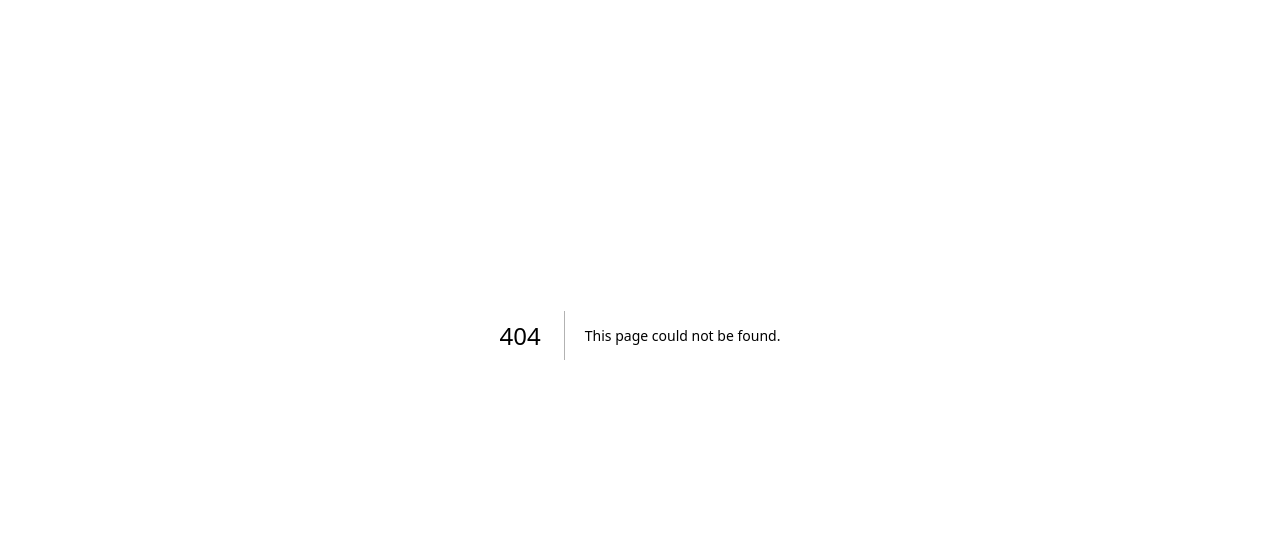
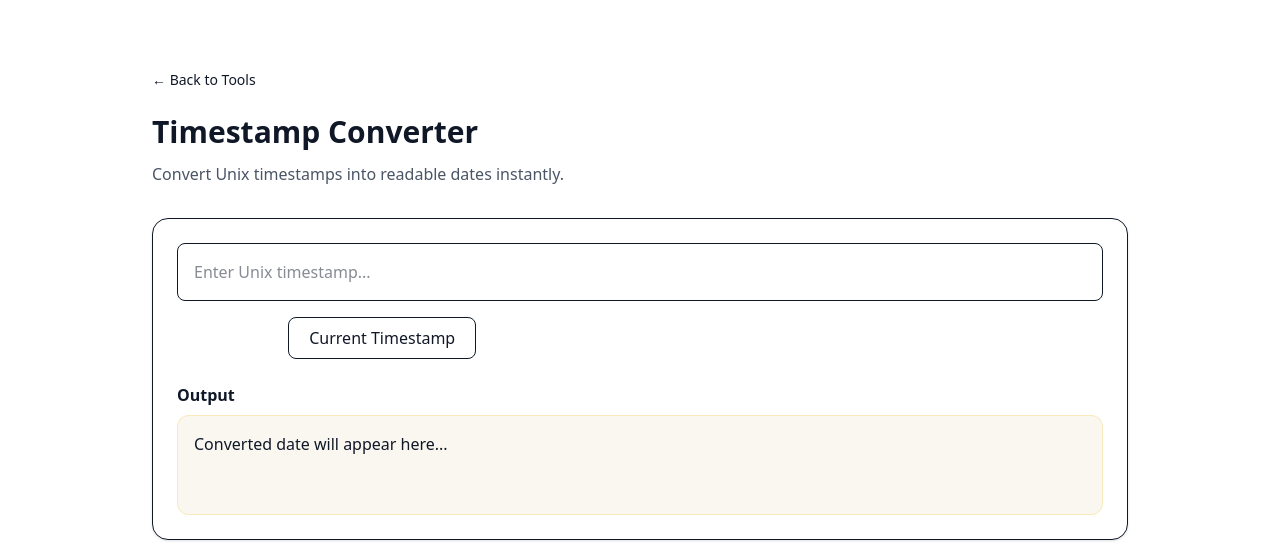
Before and after one commit to vaarunsonawwane-ops/yoryantra-new, a Next.js app: page /tools/timestamp-converter in a window 1280 px wide. Before the commit this address had no page. Shown: the part 241-800 px from the top of the page. Built offline with nearby package versions, Linux system fonts and the light colour scheme.

Commit message:
Time stamp and word counter deploy

```diff
--- a/app/tools/page.tsx
+++ b/app/tools/page.tsx
@@ -37,6 +37,18 @@ const tools = [
   href: "/tools/url-encoder",
   },
 
+  {
+  title: "Word Counter",
+  description: "Count words, characters and reading time instantly.",
+  href: "/tools/word-counter",
+  },
+
+  {
+  title: "Timestamp Converter",
+  description: "Convert Unix timestamps into readable dates instantly.",
+  href: "/tools/timestamp-converter",
+  },
+
 ];
 
 export default function ToolsPage() {
--- /dev/null
+++ b/app/tools/timestamp-converter/ToolClient.tsx
@@ -0,0 +1,69 @@
+"use client";
+
+import { useState } from "react";
+import ToolShell from "@/app/components/ToolShell";
+
+export default function ToolClient() {
+  const [timestamp, setTimestamp] = useState("");
+  const [output, setOutput] = useState("");
+
+  const convertTimestamp = () => {
+    try {
+      const date = new Date(Number(timestamp) * 1000);
+
+      if (isNaN(date.getTime())) {
+        setOutput("Invalid timestamp");
+        return;
+      }
+
+      setOutput(date.toUTCString());
+    } catch {
+      setOutput("Invalid timestamp");
+    }
+  };
+
+  const currentTimestamp = () => {
+    setTimestamp(Math.floor(Date.now() / 1000).toString());
+  };
+
+  return (
+    <ToolShell
+      title="Timestamp Converter"
+      description="Convert Unix timestamps into readable dates instantly."
+    >
+      <input
+        type="text"
+        value={timestamp}
+        onChange={(e) => setTimestamp(e.target.value)}
+        placeholder="Enter Unix timestamp..."
+        className="w-full border p-4 rounded-lg"
+      />
+
+      <div className="flex gap-3 mt-4">
+        <button
+          onClick={convertTimestamp}
+          className="px-5 py-2 bg-[var(--green)] text-white rounded-lg"
+        >
+          Convert
+        </button>
+
+        <button
+          onClick={currentTimestamp}
+          className="px-5 py-2 border rounded-lg"
+        >
+          Current Timestamp
+        </button>
+      </div>
+
+      <div className="mt-6">
+        <h3 className="font-semibold mb-2">
+          Output
+        </h3>
+
+        <div className="yoryantra-output p-4 rounded-lg border min-h-[100px]">
+          {output || "Converted date will appear here..."}
+        </div>
+      </div>
+    </ToolShell>
+  );
+}
--- /dev/null
+++ b/app/tools/timestamp-converter/page.tsx
@@ -0,0 +1,11 @@
+import ToolClient from "./ToolClient";
+
+export const metadata = {
+  title: "Timestamp Converter | Yoryantra",
+  description:
+    "Convert Unix timestamps into readable dates instantly.",
+};
+
+export default function Page() {
+  return <ToolClient />;
+}
--- /dev/null
+++ b/app/tools/word-counter/ToolClient.tsx
@@ -0,0 +1,62 @@
+"use client";
+
+import { useState } from "react";
+import ToolShell from "@/app/components/ToolShell";
+
+export default function ToolClient() {
+  const [text, setText] = useState("");
+
+  const words = text.trim()
+    ? text.trim().split(/\s+/).length
+    : 0;
+
+  const characters = text.length;
+
+  const readingTime = Math.ceil(words / 200);
+
+  return (
+    <ToolShell
+      title="Word Counter"
+      description="Count words, characters and reading time instantly."
+    >
+      <textarea
+        className="w-full h-60 border p-4 rounded-lg"
+        placeholder="Paste text here..."
+        value={text}
+        onChange={(e) => setText(e.target.value)}
+      />
+
+      <div className="grid md:grid-cols-3 gap-4 mt-6">
+        <div className="yoryantra-output p-4 rounded-lg border">
+          <h3 className="font-semibold mb-2">
+            Words
+          </h3>
+
+          <p className="text-2xl font-bold">
+            {words}
+          </p>
+        </div>
+
+        <div className="yoryantra-output p-4 rounded-lg border">
+          <h3 className="font-semibold mb-2">
+            Characters
+          </h3>
+
+          <p className="text-2xl font-bold">
+            {characters}
+          </p>
+        </div>
+
+        <div className="yoryantra-output p-4 rounded-lg border">
+          <h3 className="font-semibold mb-2">
+            Reading Time
+          </h3>
+
+          <p className="text-2xl font-bold">
+            {readingTime} min
+          </p>
+        </div>
+      </div>
+    </ToolShell>
+  );
+}
--- /dev/null
+++ b/app/tools/word-counter/page.tsx
@@ -0,0 +1,11 @@
+import ToolClient from "./ToolClient";
+
+export const metadata = {
+  title: "Word Counter | Yoryantra",
+  description:
+    "Free online word counter tool. Count words, characters and reading time instantly.",
+};
+
+export default function Page() {
+  return <ToolClient />;
+}
```
